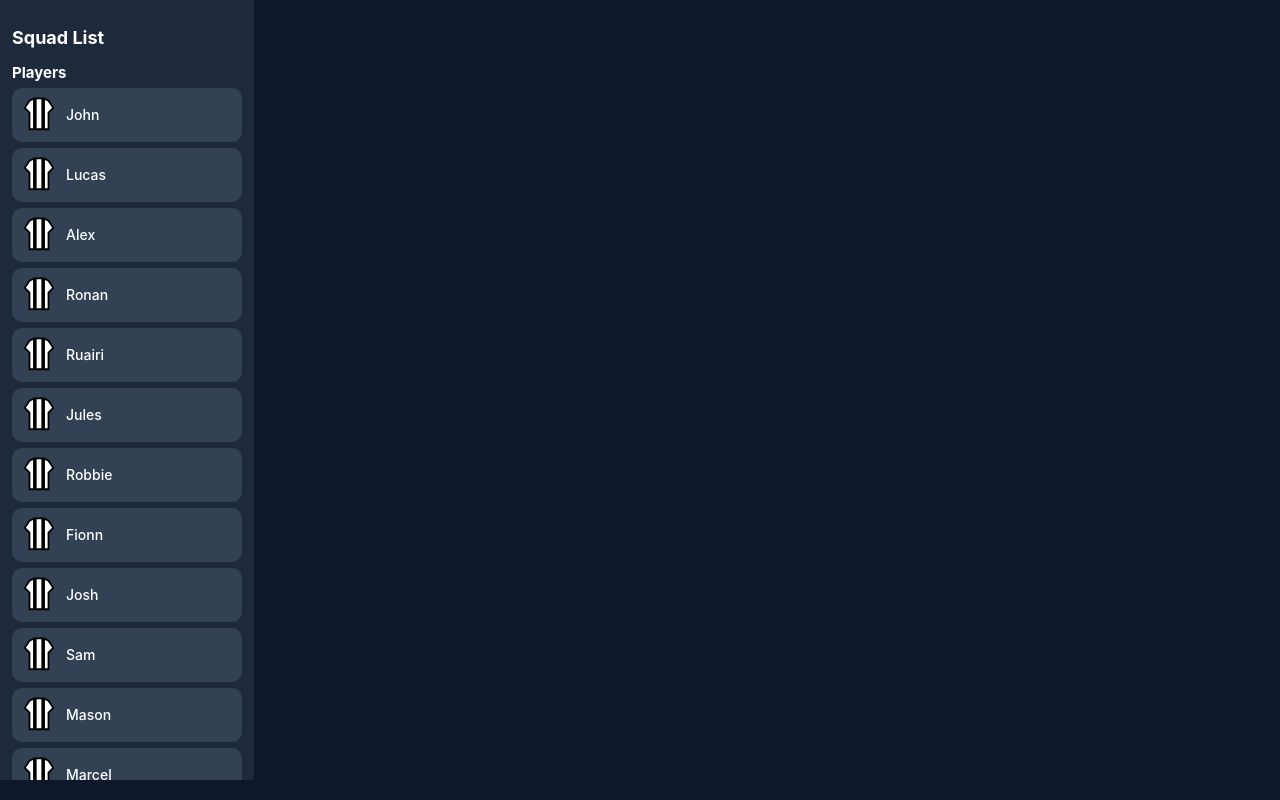
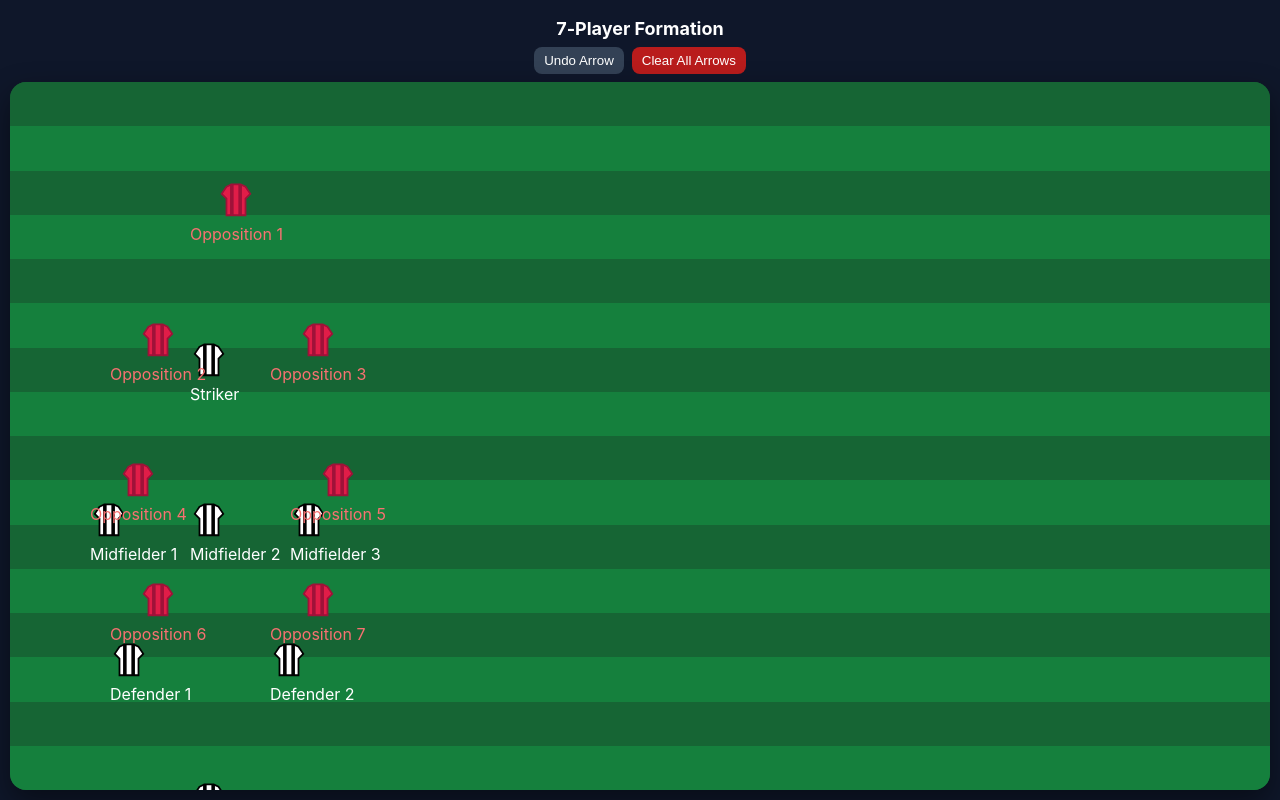
Before and after one commit to mccarr10/TacticsBoard, a React (Vite) app: page / in a window 1280 px wide. Both pictures are taken after a click on the button "Select Team". Built offline with nearby package versions, Linux system fonts and the light colour scheme.

Commit message:
Update PitchBoard.jsx

```diff
--- a/src/components/PitchBoard.jsx
+++ b/src/components/PitchBoard.jsx
@@ -8,17 +8,27 @@ const squad = [
   "Sonny", "Charlie", "Cian"
 ];
 
+// --- OPPOSITION SQUAD LIST ---
+const oppositionSquad = [
+  "Opponent 1", "Opponent 2", "Opponent 3", "Opponent 4",
+  "Opponent 5", "Opponent 6", "Opponent 7"
+];
+
 // --- MODERN BLACK & WHITE STRIPED JERSEY SVG ---
-const JerseyIcon = () => (
+const JerseyIcon = ({ isOpposition }) => (
   <svg width="38" height="38" viewBox="0 0 64 64">
-    <path d="M16 8 L24 4 L40 4 L48 8 L56 20 L48 28 L48 56 L16 56 L16 28 L8 20 Z"
-      fill="#ffffff" stroke="#000" strokeWidth="3" />
-    <rect x="22" y="4" width="6" height="52" fill="#000" />
-    <rect x="36" y="4" width="6" height="52" fill="#000" />
+    <path
+      d="M16 8 L24 4 L40 4 L48 8 L56 20 L48 28 L48 56 L16 56 L16 28 L8 20 Z"
+      fill={isOpposition ? "#e11d48" : "#ffffff"}
+      stroke={isOpposition ? "#9f1239" : "#000"}
+      strokeWidth="3"
+    />
+    <rect x="22" y="4" width="6" height="52" fill={isOpposition ? "#9f1239" : "#000"} />
+    <rect x="36" y="4" width="6" height="52" fill={isOpposition ? "#9f1239" : "#000"} />
   </svg>
 );
 
-// --- 7‑PLAYER FORMATION (portrait, GK bottom, STR top) ---
+// --- 7‑PLAYER FORMATION (our team) ---
 const formation = [
   { id: "GK", label: "Goalkeeper", x: 180, y: 700 },
   { id: "DEF1", label: "Defender 1", x: 100, y: 560 },
@@ -29,17 +39,21 @@ const formation = [
   { id: "STR", label: "Striker", x: 180, y: 260 }
 ];
 
+// --- OPPOSITION TEAM FORMATION ---
+const formationOpposition = [
+  { id: "OPP1", label: "Opposition 1", x: 180, y: 100 },
+  { id: "OPP2", label: "Opposition 2", x: 100, y: 240 },
+  { id: "OPP3", label: "Opposition 3", x: 260, y: 240 },
+  { id: "OPP4", label: "Opposition 4", x: 80, y: 380 },
+  { id: "OPP5", label: "Opposition 5", x: 280, y: 380 },
+  { id: "OPP6", label: "Opposition 6", x: 100, y: 500 },
+  { id: "OPP7", label: "Opposition 7", x: 260, y: 500 }
+];
+
 export default function PitchBoard() {
   const [assigned, setAssigned] = useState({});
-  const [selectedPos, setSelectedPos] = useState(null);
   const [lines, setLines] = useState([]);
   const [current, setCurrent] = useState(null);
-
-  const assignPlayer = (player) => {
-    if (!selectedPos) return;
-    setAssigned({ ...assigned, [selectedPos]: player });
-    setSelectedPos(null);
-  };
 
   const start = (e) => {
     const r = e.currentTarget.getBoundingClientRect();
@@ -78,52 +92,7 @@ export default function PitchBoard() {
       fontFamily: "Inter, sans-serif",
       overflow: "hidden"
     }}>
-      {/* LEFT PANEL */}
-      <div style={{
-        width: "230px",
-        background: "#1e293b",
-        color: "white",
-        padding: "12px",
-        overflowY: "auto",
-        borderRight: "3px solid #0f172a"
-      }}>
-        <h2 style={{ marginBottom: "10px", fontSize: "18px" }}>Squad List</h2>
-
-        {selectedPos && (
-          <div style={{
-            background: "#facc15",
-            color: "#000",
-            padding: "8px",
-            borderRadius: "8px",
-            marginBottom: "10px",
-            fontWeight: 700,
-            textAlign: "center",
-            fontSize: "14px"
-          }}>
-            Assigning to: {selectedPos}
-          </div>
-        )}
-
-        <h3 style={{ marginBottom: "6px", fontSize: "15px" }}>Players</h3>
-
-        {squad.map((player) => (
-          <div key={player} onClick={() => assignPlayer(player)} style={{
-            display: "flex",
-            alignItems: "center",
-            gap: "8px",
-            padding: "8px",
-            marginBottom: "6px",
-            background: "#334155",
-            borderRadius: "10px",
-            cursor: "pointer"
-          }}>
-            <JerseyIcon />
-            <span style={{ fontSize: "14px", fontWeight: 500 }}>{player}</span>
-          </div>
-        ))}
-      </div>
-
-      {/* RIGHT SIDE */}
+      {/* Right Side */}
       <div style={{
         flex: 1,
         padding: "10px",
@@ -132,7 +101,7 @@ export default function PitchBoard() {
         flexDirection: "column",
         alignItems: "center"
       }}>
-        <h2 style={{ marginBottom: "8px", fontSize: "18px" }}>7‑Player Formation</h2>
+        <h2 style={{ margin: 8, fontSize: "18px" }}>7‑Player Formation</h2>
 
         <div style={{
           display: "flex",
@@ -144,25 +113,22 @@ export default function PitchBoard() {
           <button onClick={undoArrow} style={{
             padding: "6px 10px",
             background: "#334155",
-            color: "white",
             borderRadius: "8px",
             border: "none",
-            cursor: "pointer",
-            fontSize: "13px"
+            color: "white",
+            cursor: "pointer"
           }}>Undo Arrow</button>
-
           <button onClick={clearArrows} style={{
             padding: "6px 10px",
             background: "#b91c1c",
-            color: "white",
             borderRadius: "8px",
             border: "none",
-            cursor: "pointer",
-            fontSize: "13px"
+            color: "white",
+            cursor: "pointer"
           }}>Clear All Arrows</button>
         </div>
 
-        {/* PORTRAIT PITCH */}
+        {/* Pitch */}
         <div
           onMouseDown={start}
           onMouseMove={move}
@@ -179,7 +145,7 @@ export default function PitchBoard() {
             maxHeight: "100vh"
           }}
         >
-          {/* Grass stripes */}
+          {/* Grass */}
           {[...Array(16)].map((_, i) => (
             <div key={i} style={{
               position: "absolute",
@@ -190,54 +156,50 @@ export default function PitchBoard() {
             }} />
           ))}
 
-          {/* Pitch lines + GOAL BOXES */}
+          {/* Arrows */}
           <svg width="100%" height="100%" style={{ position: "absolute" }}>
-            <rect x="5%" y="5%" width="90%" height="90%" fill="none" stroke="white" strokeWidth="3" />
-            <line x1="5%" y1="50%" x2="95%" y2="50%" stroke="white" strokeWidth="3" />
-            <circle cx="50%" cy="50%" r="8%" stroke="white" strokeWidth="3" fill="none" />
-            <rect x="30%" y="5%" width="40%" height="10%" fill="none" stroke="white" strokeWidth="3" />
-            <rect x="40%" y="3%" width="20%" height="2%" fill="none" stroke="white" strokeWidth="3" />
-            <rect x="30%" y="85%" width="40%" height="10%" fill="none" stroke="white" strokeWidth="3" />
-            <rect x="40%" y="95%" width="20%" height="2%" fill="none" stroke="white" strokeWidth="3" />
+            {lines.map((line, index) => (
+              <line
+                key={index}
+                x1={line.x1}
+                y1={line.y1}
+                x2={line.x2}
+                y2={line.y2}
+                stroke="#f43f5e"
+                strokeWidth="4"
+              />
+            ))}
           </svg>
 
-          {/* Arrows */}
-          <svg width="100%" height="100%" style={{ position: "absolute", pointerEvents: "none" }}>
-            <defs>
-              <marker id="arrow" markerWidth="10" markerHeight="10" refX="8" refY="3" orient="auto">
-                <polygon points="0 0, 10 3, 0 6" fill="#f43f5e" />
-              </marker>
-            </defs>
-
-            {lines.map((l, i) => (
-              <line key={i} x1={l.x1} y1={l.y1} x2={l.x2} y2={l.y2} stroke="#f43f5e" strokeWidth="4" markerEnd="url(#arrow)" />
-            ))}
-
-            {current && (
-              <line x1={current.x1} y1={current.y1} x2={current.x2} y2={current.y2} stroke="orange" strokeWidth="4" markerEnd="url(#arrow)" />
-            )}
-          </svg>
-
-          {/* Player positions */}
+          {/* Players */}
           {formation.map((pos) => (
-            <Draggable key={pos.id} defaultPosition={{ x: pos.x, y: pos.y }} bounds="parent">
-              <div onClick={() => setSelectedPos(pos.id)} style={{
-                position: "absolute",
-                textAlign: "center",
-                cursor: "pointer",
-                padding: "4px"
-              }}>
+            <Draggable
+              key={pos.id}
+              defaultPosition={{ x: pos.x, y: pos.y }}
+              bounds="parent"
+              position={{ x: pos.x, y: pos.y }}
+            >
+              <div style={{ position: "absolute" }}>
                 <JerseyIcon />
-                <div style={{
-                  fontWeight: 700,
-                  color: "white",
-                  fontSize: "12px",
-                  marginTop: "2px"
-                }}>
-                  {assigned[pos.id] || pos.label}
-                </div>
+                <div style={{ color: "white" }}>{pos.label}</div>
               </div>
             </Draggable>
+          ))}
+
+          {/* Opposition Players */}
+          {formationOpposition.map((pos) => (
+            <div
+              key={pos.id}
+              style={{
+                position: "absolute",
+                left: `${pos.x}px`,
+                top: `${pos.y}px`,
+                textAlign: "center"
+              }}
+            >
+              <JerseyIcon isOpposition />
+              <div style={{ color: "#f87171" }}>{pos.label}</div>
+            </div>
           ))}
         </div>
       </div>
```
